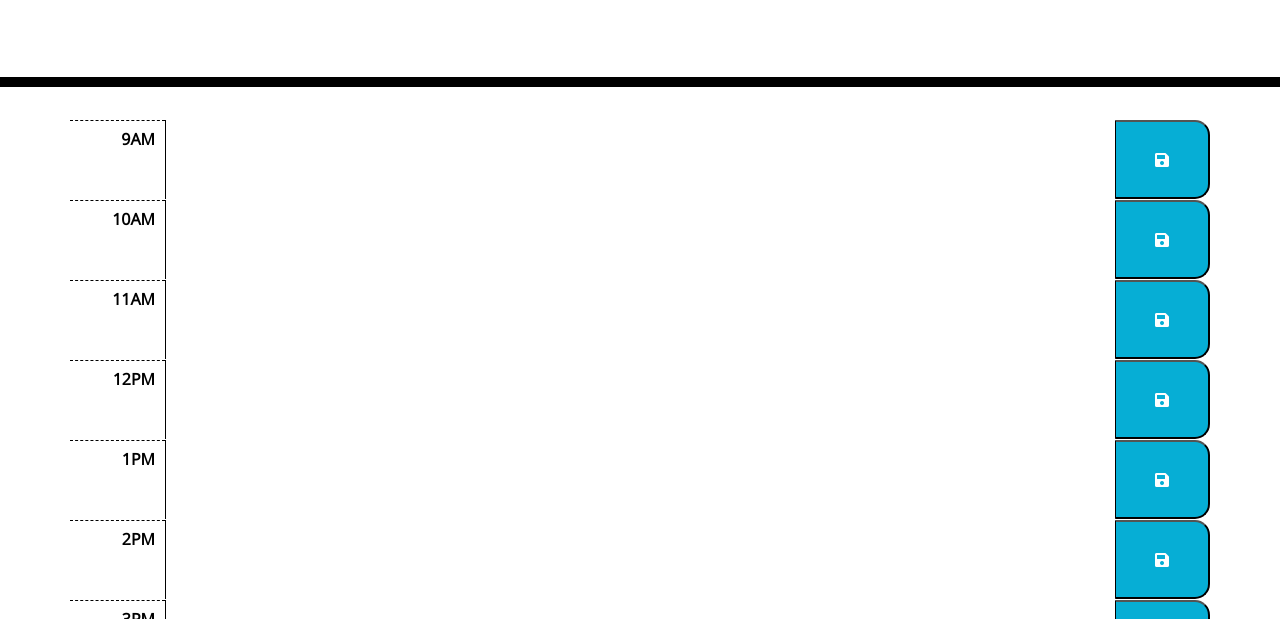
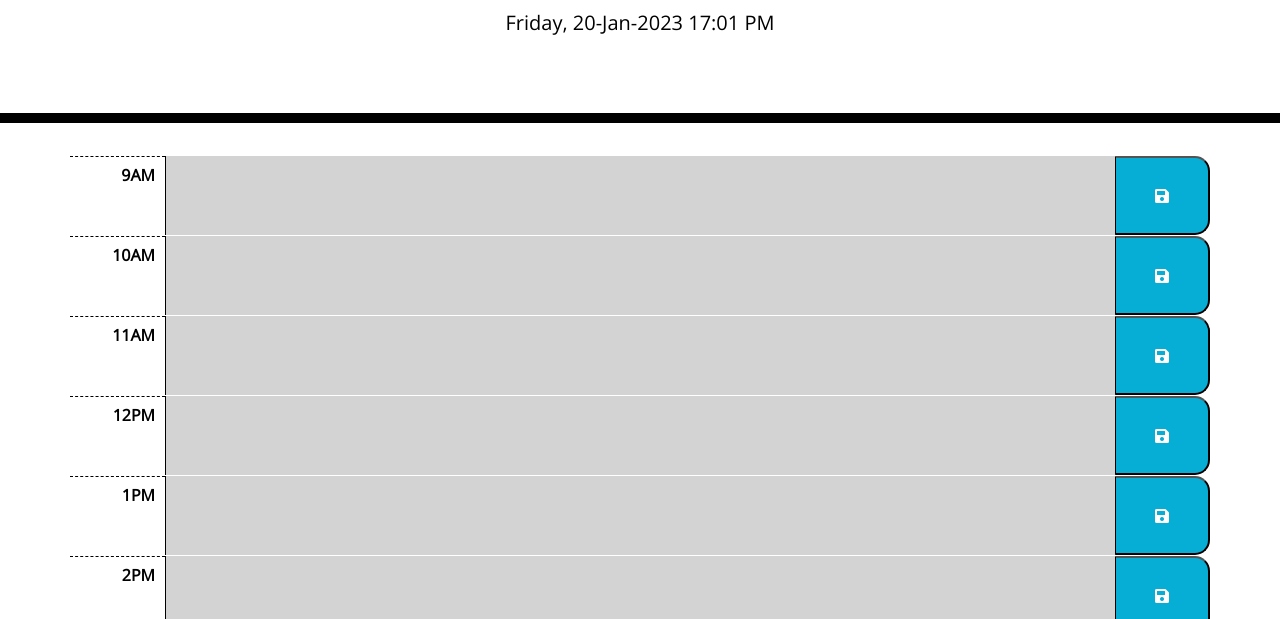
Before and after one commit to maijako/planner-app, a plain HTML site: page index.html in a window 1280 px wide. Shown: the part 181-800 px from the top of the page. Drawn offline with nearby package versions, Linux system fonts and the light colour scheme.

Commit message:
added function to check if the hour block is in past, present or future

```diff
--- a/assets/index.js
+++ b/assets/index.js
@@ -6,15 +6,15 @@ var saveBtn = $(".saveBtn");
 
 //Variables to get planer text area blocks by hour
     var nineAM = document.getElementById("9");
-    var tenAM = $("#10");
-    var elevenAM = $("#11");
-    var twelvePM = $("#12");
-    var onePM = $("#13");
-    var twoPM= $("#14");
-    var threePM = $("#15");
-    var fourPM = $("#16");
-    var fivePM = $("#17");
-
+    var tenAM = document.getElementById("10");
+    var elevenAM = document.getElementById("11");
+    var twelvePM = document.getElementById("12");
+    var onePM = document.getElementById("13");
+    var twoPM= document.getElementById("14");
+    var threePM = document.getElementById("15");
+    var fourPM = document.getElementById("16");
+    var fivePM = document.getElementById("17");
+    var hourTextarea = [nineAM, tenAM, elevenAM, twelvePM, onePM, twoPM, threePM, fourPM, fivePM];
 
 //Variables to store hour blocks as numbers
     var nine = parseInt(nineAM.dataset.indexNumber);
@@ -27,22 +27,20 @@ var three = parseInt(threePM.dataset.indexNumber);
     var four = parseInt(fourPM.dataset.indexNumber);
     var five = parseInt(fivePM.dataset.indexNumber);
     var hourBlocks = [nine, ten, eleven, twelve, one, two, three, four, five];
-// //The current date in the jumbotron
-// $("#currentDay").text(currentDay);
 
-// //check if planner hour blocks are in the present or the past
-// function checkTime () {
-//     for (var i = 0; i<hourBlocks.length; i++) {
-//         if (hourBlocks[i] < currentHour){
-//             hourBlocks[i].addClass("past");
-//         } else if (hourBlocks[i] > currentHour){
-//             hourBlocks[i].addClass("future");
-//         } else {
-//             hourBlocks[i].addClass("present");
-//         }
-//     }
-// }
+//The current date in the jumbotron
+$("#currentDay").text(currentDay);
 
-// checkTime();
-
-console.log(typeof(nineAM.dataset.indexNumber));
+//check if planner hour blocks are in the present or the past
+function checkTime () {
+    for (var i = 0; i<hourBlocks.length; i++) {
+        if (hourBlocks[i] < currentHour){
+            $(hourTextarea[i]).addClass("past");
+        } else if (hourBlocks[i] > currentHour){
+            $(hourTextarea[i]).addClass("future");
+        } else {
+            $(hourTextarea[i]).addClass("present");
+        }
+    }
+}
+checkTime();
--- a/index.html
+++ b/index.html
@@ -1,24 +1,15 @@
 <!DOCTYPE html>
 <html lang="en-gb">
+
 <head>
   <meta charset="UTF-8" />
   <meta name="viewport" content="width=device-width, initial-scale=1.0" />
   <meta http-equiv="X-UA-Compatible" content="ie=edge" />
   <link rel="stylesheet" href="https://use.fontawesome.com/releases/v5.12.1/css/all.css" crossorigin="anonymous">
-    <link
-      rel="stylesheet"
-      href="https://stackpath.bootstrapcdn.com/bootstrap/4.3.1/css/bootstrap.min.css"
-    />
-    <link
-      rel="stylesheet"
-      href="https://use.fontawesome.com/releases/v5.8.1/css/all.css"
-      integrity="sha384-50oBUHEmvpQ+1lW4y57PTFmhCaXp0ML5d60M1M7uH2+nqUivzIebhndOJK28anvf"
-      crossorigin="anonymous"
-    />
-    <link
-      href="https://fonts.googleapis.com/css?family=Open+Sans&display=swap"
-      rel="stylesheet"
-    />
+  <link rel="stylesheet" href="https://stackpath.bootstrapcdn.com/bootstrap/4.3.1/css/bootstrap.min.css" />
+  <link rel="stylesheet" href="https://use.fontawesome.com/releases/v5.8.1/css/all.css"
+    integrity="sha384-50oBUHEmvpQ+1lW4y57PTFmhCaXp0ML5d60M1M7uH2+nqUivzIebhndOJK28anvf" crossorigin="anonymous" />
+  <link href="https://fonts.googleapis.com/css?family=Open+Sans&display=swap" rel="stylesheet" />
   <link rel="stylesheet" href="./assets/style.css" />
   <title>Work Day Scheduler</title>
 </head>
@@ -32,19 +23,19 @@
   <div class="container">
     <!-- Timeblocks go here -->
     <div class="row time-block">
-          <div class="col-1 hour" >9AM</div>
+      <div class="col-1 hour">9AM</div>
       <textarea id="9" class="col-10 description" data-index-number="9"></textarea>
       <button class="col-1 saveBtn"><i class="fas fa-save"></i></button>
     </div>
 
     <div class="row time-block">
-          <div class="col-1 hour" >10AM</div>
+      <div class="col-1 hour">10AM</div>
       <textarea id="10" class="col-10 description" data-index-number="10"></textarea>
       <button class="col-1 saveBtn"><i class="fas fa-save"></i></button>
     </div>
 
     <div class="row time-block">
-        <div class="col-1 hour" >11AM</div>
+      <div class="col-1 hour">11AM</div>
       <textarea id="11" class="col-10 description" data-index-number="11"></textarea>
       <button class="col-1 saveBtn"><i class="fas fa-save"></i></button>
     </div>
@@ -80,23 +71,16 @@
     </div>
 
     <div class="row time-block">
-  <div class="col-1 hour" id="17">5PM</div>
+      <div class="col-1 hour">5PM</div>
       <textarea id="17" class="col-10 description" data-index-number="17"></textarea>
       <button class="col-1 saveBtn"><i class="fas fa-save"></i></button>
     </div>
-
-
-
-
-
-
-
-
 
   </div>
 
   <script src="https://cdnjs.cloudflare.com/ajax/libs/jquery/3.2.1/jquery.min.js"></script>
   <script src="https://cdnjs.cloudflare.com/ajax/libs/moment.js/2.24.0/moment.min.js"></script>
-    <script src = "./assets/index.js"></script>
+  <script src="./assets/index.js"></script>
 </body>
+
 </html>
```
Lines whose indentation alone changed are shown as unchanged.
